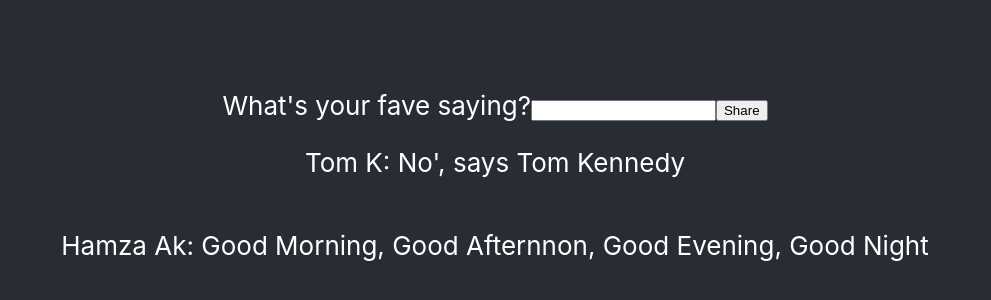
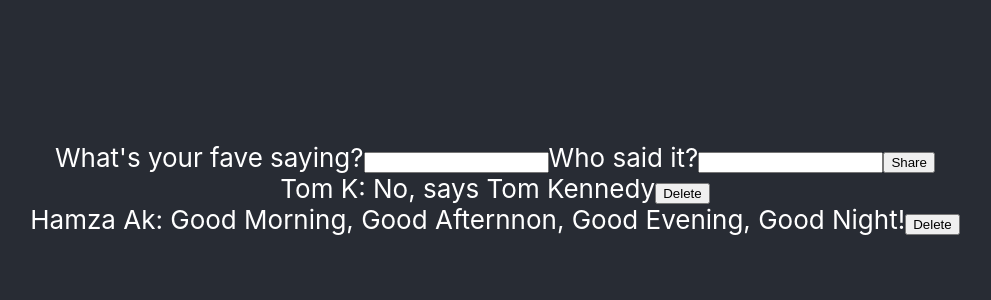
Before and after one commit to Shylan21/React-basics, a React (Create React App) app: page / in a window 1280 px wide. Shown: the part 212-512 px from the top of the page, without its empty margins (145-1136 px from the left). Built offline with nearby package versions, Linux system fonts and the light colour scheme.

Commit message:
Delete on click

```diff
--- a/src/MessageBoard/MessageBoard.js
+++ b/src/MessageBoard/MessageBoard.js
@@ -5,11 +5,11 @@ import Message from "../Messages/Messages";
 
 const initialMessage = [
   {
-    content: "No', says Tom Kennedy",
+    content: "No, says Tom Kennedy",
     author: "Tom K",
   },
   {
-    content: "Good Morning, Good Afternnon, Good Evening, Good Night",
+    content: "Good Morning, Good Afternnon, Good Evening, Good Night!",
     author: "Hamza Ak",
   },
 ];
@@ -26,8 +26,17 @@ function MessageBoard() {
 
   const handleSubmit = (event) => {
     event.preventDefault();
-    console.log("Event", event); //.target is getting the form
-    const newMessage = event.target[0].value;
+    console.log("Event", event);
+    //.target is getting the element that triggers the event.
+    // In our case it gets triggered by the input aka form.
+    const newContent = event.target[0].value;
+    const newAuthor = event.target[1].value;
+
+    const newMessage = {
+      content: newContent,
+      author: newAuthor,
+    };
+    console.log("newMessage", newMessage);
     // messages.push(newMessages) => no, no, no, no. Don't mutate old states.
 
     // COPY THE ARRAY
@@ -40,12 +49,26 @@ function MessageBoard() {
     // setMessages(newMessages);
     setMessages([...messages, newMessage]);
   };
+
+  const handleDelete = (message) => {
+    //filter
+    const newMessages = messages.filter((item) => {
+      if (item !== message) {
+        return message;
+      }
+    });
+    setMessages(newMessages);
+    //The new array (without the one we're deleting)
+  };
   return (
     <>
-
       <form onSubmit={handleSubmit}>
         <label>
           What's your fave saying?
+          <input type="text" />
+        </label>
+        <label>
+          Who said it?
           <input type="text" />
         </label>
         <button>Share</button>
@@ -53,8 +76,14 @@ function MessageBoard() {
       {/* div */}
       {
         // Using .map or forEach the first argument is always the one we know.
+        // Index value, is just for react as default value but if we add it, it removes the warning from the console.
+
         messages.map((messageObj, index) => (
-          <Message key={index} message={messageObj} />
+          <Message
+            key={index}
+            message={messageObj}
+            handleDelete={handleDelete}
+          />
         ))
       }
       {/* </div> */}
--- a/src/Messages/Messages.js
+++ b/src/Messages/Messages.js
@@ -1,10 +1,14 @@
-function Message(props) {
+function Message({ message, handleDelete }) {
+  const handleClick = () => {
+    handleDelete(message);
+  };
   return (
-    <>
-      <p>
-        {props.message.author}: {props.message.content}
-      </p>
-    </>
+    <div>
+      <span>
+        {message.author}: {message.content}
+      </span>
+      <button onClick={handleClick}>Delete</button>
+    </div>
   );
 }
 
```
